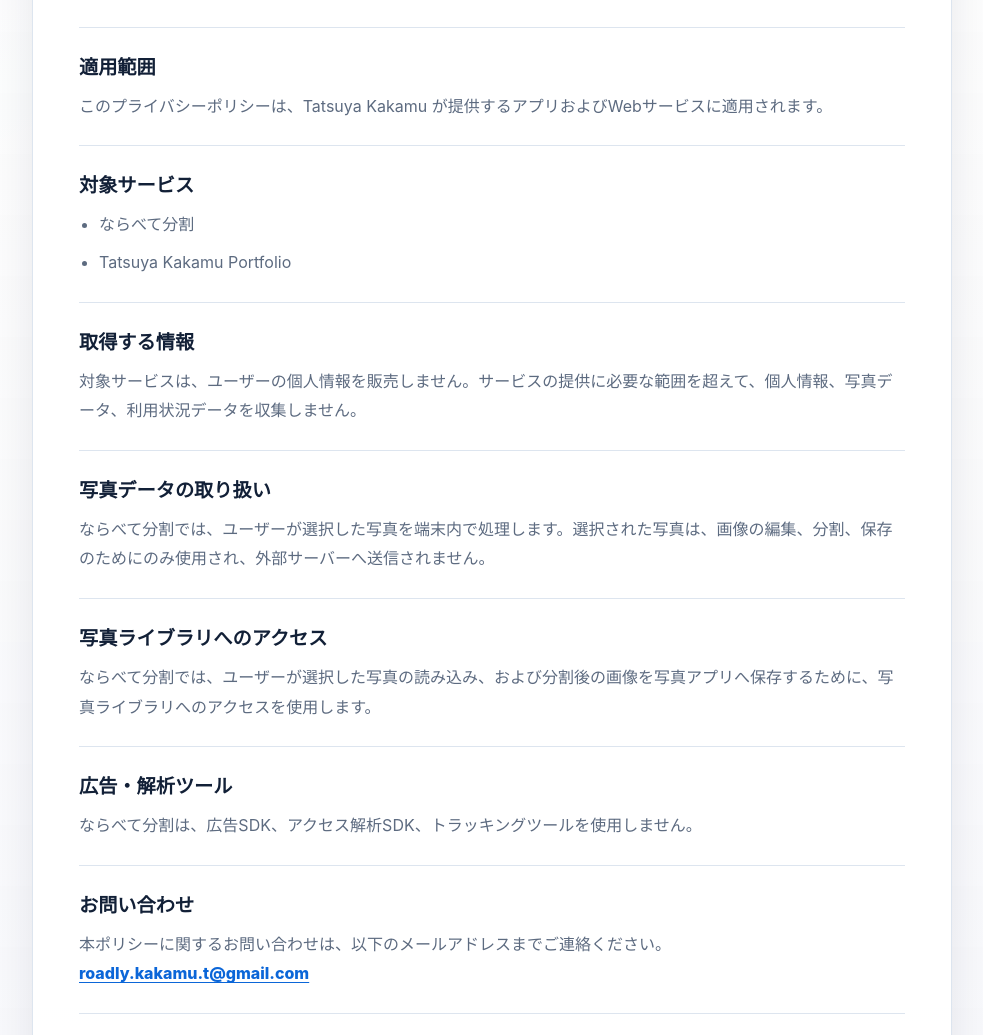
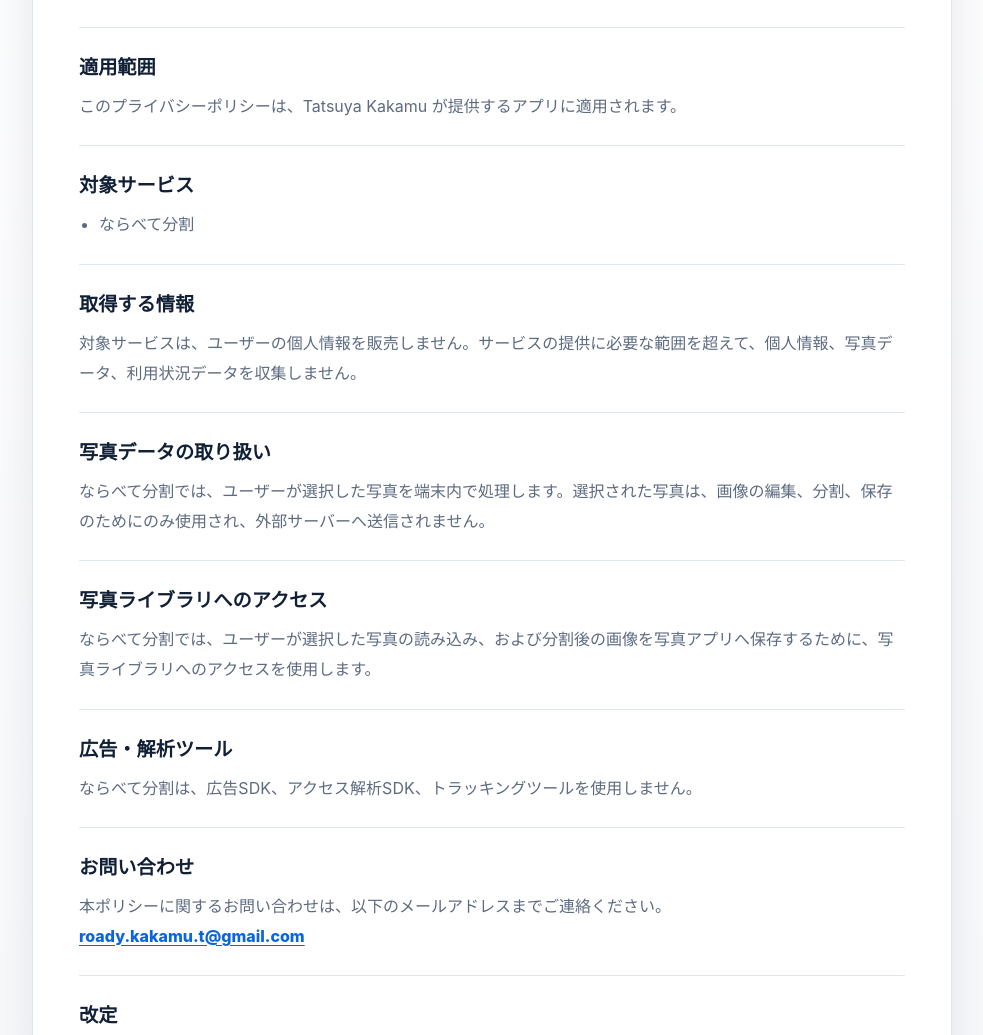
Before and after one commit to TatsuyaKakamu/my_portfolio, an Astro site: page /my_portfolio/privacy in a window 1280 px wide. Shown: the part 256-1291 px from the top of the page, without its empty margins (148-1131 px from the left). Built offline with nearby package versions, Linux system fonts and the light colour scheme; Astro itself is replaced by a stand-in of ours.

Commit message:
Update privacy policy contact (#33)

```diff
--- a/src/pages/privacy.astro
+++ b/src/pages/privacy.astro
@@ -15,7 +15,7 @@ const updatedAt = "2026年6月30日";
     <meta name="viewport" content="width=device-width, initial-scale=1" />
     <meta
       name="description"
-      content="Tatsuya Kakamu が提供するアプリおよびWebサービスのプライバシーポリシー。"
+      content="Tatsuya Kakamu が提供するアプリのプライバシーポリシー。"
     />
     <title>プライバシーポリシー | {profile.name}</title>
   </head>
@@ -50,7 +50,7 @@ const updatedAt = "2026年6月30日";
           <section>
             <h2>適用範囲</h2>
             <p>
-              このプライバシーポリシーは、Tatsuya Kakamu が提供するアプリおよびWebサービスに適用されます。
+              このプライバシーポリシーは、Tatsuya Kakamu が提供するアプリに適用されます。
             </p>
           </section>
 
@@ -58,7 +58,6 @@ const updatedAt = "2026年6月30日";
             <h2>対象サービス</h2>
             <ul>
               <li>ならべて分割</li>
-              <li>{profile.name} Portfolio</li>
             </ul>
           </section>
 
@@ -95,7 +94,7 @@ const updatedAt = "2026年6月30日";
             <p>
               本ポリシーに関するお問い合わせは、以下のメールアドレスまでご連絡ください。
             </p>
-            <p><a href="mailto:roadly.kakamu.t@gmail.com">roadly.kakamu.t@gmail.com</a></p>
+            <p><a href="mailto:roady.kakamu.t@gmail.com">roady.kakamu.t@gmail.com</a></p>
           </section>
 
           <section>
```
